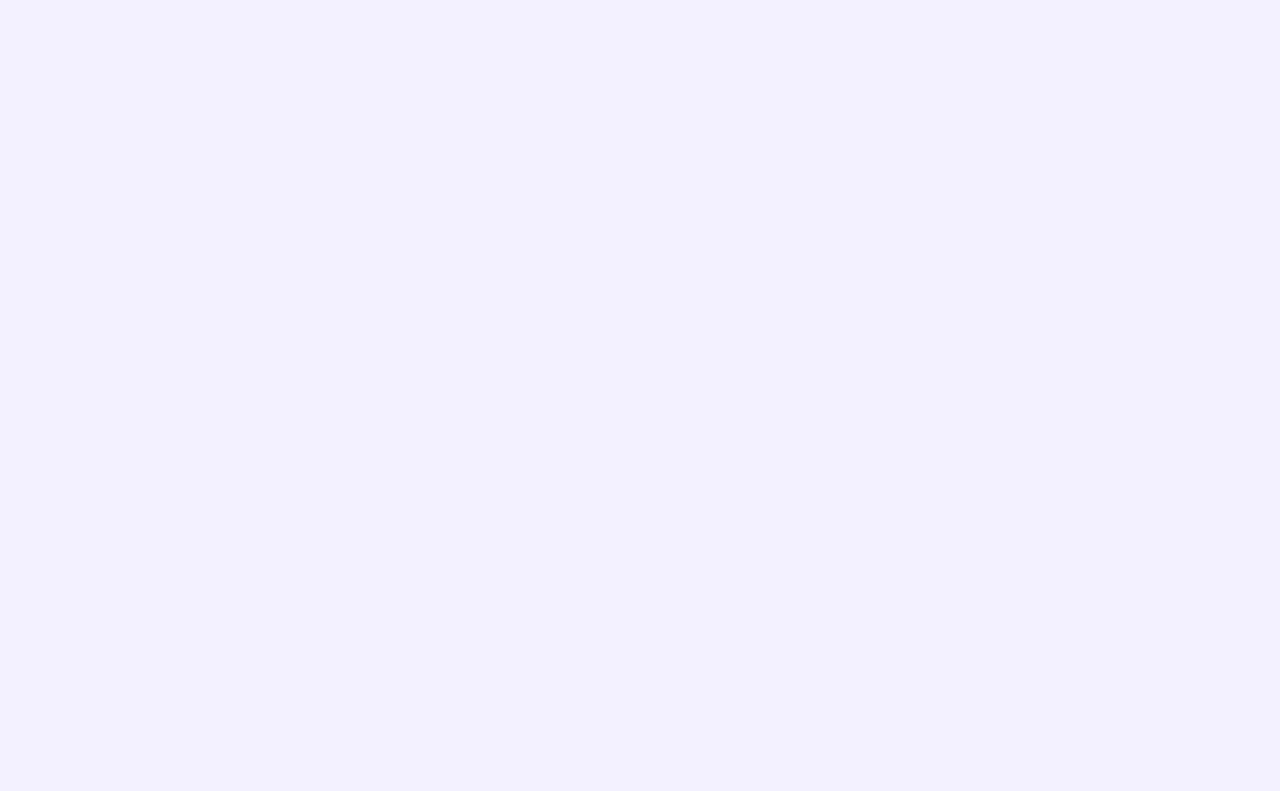
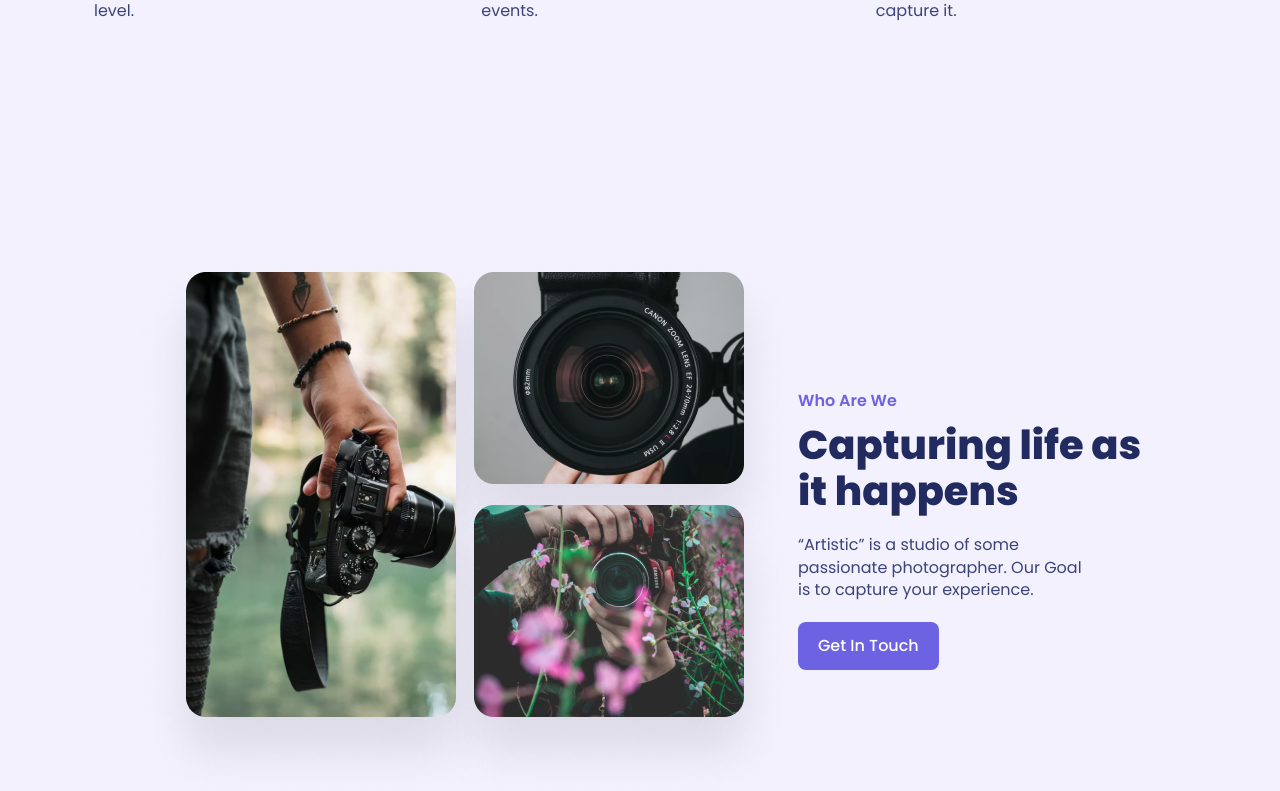
Before and after one commit to Adela1806/DarkLightProject, a React (Create React App) app in the folder dark-light-theme/: page / in a window 1280 px wide. Shown: the part 1141-1932 px from the top of the page. Before the commit the page ends 800 px from the top, so only its background shows below. Built offline with nearby package versions, Linux system fonts and the light colour scheme; the HTML template or start-up script is replaced by a standard one.

Commit message:
push service section and about section

```diff
--- /dev/null
+++ b/dark-light-theme/src/components/AboutSection.js
@@ -0,0 +1,69 @@
+import React from 'react';
+import styled from 'styled-components';
+import { Link } from 'react-scroll';
+import PrimaryButton from './buttons/PrimaryButton';
+import ParagraphText from './paragraphTexts/ParagraphText';
+import SectionTitle from './titles/SectionTitle';
+import AboutImg from '../assets/images/about.png';
+
+const AboutStyles = styled.div`
+  padding: 10rem 0;
+  .about__wrapper {
+    display: flex;
+    align-items: center;
+    justify-content: center;
+  }
+  .about__subtitle {
+    margin-bottom: 1rem;
+    font-weight: 600;
+    text-transform: capitalize;
+    color: var(--mediumSlateBlue);
+  }
+  .about__title {
+    margin-bottom: 2rem;
+    max-width: 350px;
+  }
+  .about__desc {
+    margin-bottom: 2rem;
+    max-width: 300px;
+  }
+  @media only screen and (max-width: 768px) {
+    .about__wrapper {
+      flex-direction: column;
+    }
+    .about__img {
+      max-width: 400px;
+    }
+  }
+`;
+
+function AboutSection() {
+  return (
+    <AboutStyles id="about">
+      <div className="container">
+        <div className="about__wrapper">
+          <div className="about__img">
+            <img src={AboutImg} alt="Artistic" />
+          </div>
+          <div className="about__info">
+            <ParagraphText className="about__subtitle">
+              Who are we
+            </ParagraphText>
+            <SectionTitle className="about__title">
+              Capturing life as it happens
+            </SectionTitle>
+            <ParagraphText className="about__desc">
+              “Artistic” is a studio of some passionate photographer. Our Goal
+              is to capture your experience.
+            </ParagraphText>
+            <PrimaryButton buttonType={Link} to="contact" smooth>
+              Get In Touch
+            </PrimaryButton>
+          </div>
+        </div>
+      </div>
+    </AboutStyles>
+  );
+}
+
+export default AboutSection;
--- a/dark-light-theme/src/components/titles/HeroTitle.js
+++ b/dark-light-theme/src/components/titles/HeroTitle.js
@@ -4,8 +4,10 @@ import themeList from '../../data/themeList';
 
 const TitleStyles = styled.h1`
   font-size: 6rem;
+
   color: ${({ theme: { theme } }) =>
     theme === themeList.light ? 'var(--darkBlue_2)' : 'var(--lightBlue_1)'};
+
   font-weight: 900;
   text-transform: capitalize;
   @media only screen and (max-width: 768px) {
--- a/dark-light-theme/src/components/titles/SectionTitle.js
+++ b/dark-light-theme/src/components/titles/SectionTitle.js
@@ -4,9 +4,12 @@ import themeList from '../../data/themeList';
 
 const SectionStyles = styled.h3`
   font-size: 4rem;
+
   font-weight: 800;
+
   color: ${({ theme: { theme } }) =>
     theme === themeList.light ? 'var(--darkBlue_2)' : 'var(--lightBlue_1)'};
+
   @media only screen and (max-width: 768px) {
     font-size: 3rem;
   }
--- a/dark-light-theme/src/pages/LandingPage.js
+++ b/dark-light-theme/src/pages/LandingPage.js
@@ -1,12 +1,16 @@
 import React from 'react';
 import Header from '../components/Header';
 import HeroSection from '../HeroSection';
+import ServicesSection from '../components/services/ServiceSection';
+import AboutSection from '../components/AboutSection';
 
 function LandingPage() {
   return (
     <>
       <Header />
       <HeroSection />
+      <ServicesSection />
+      <AboutSection />
     </>
   );
 }
```
Also changed, not shown: dark-light-theme/src/HeroSection.js (+10 -0 lines).
